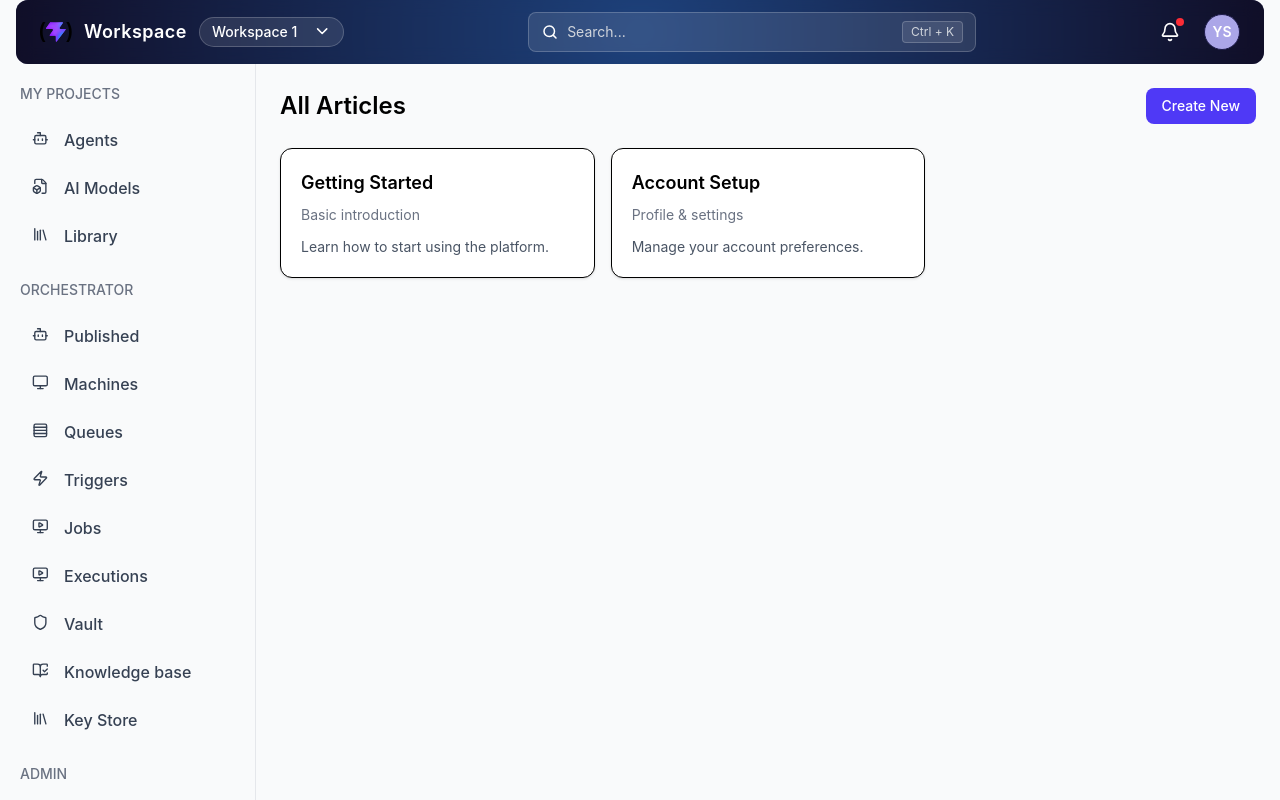
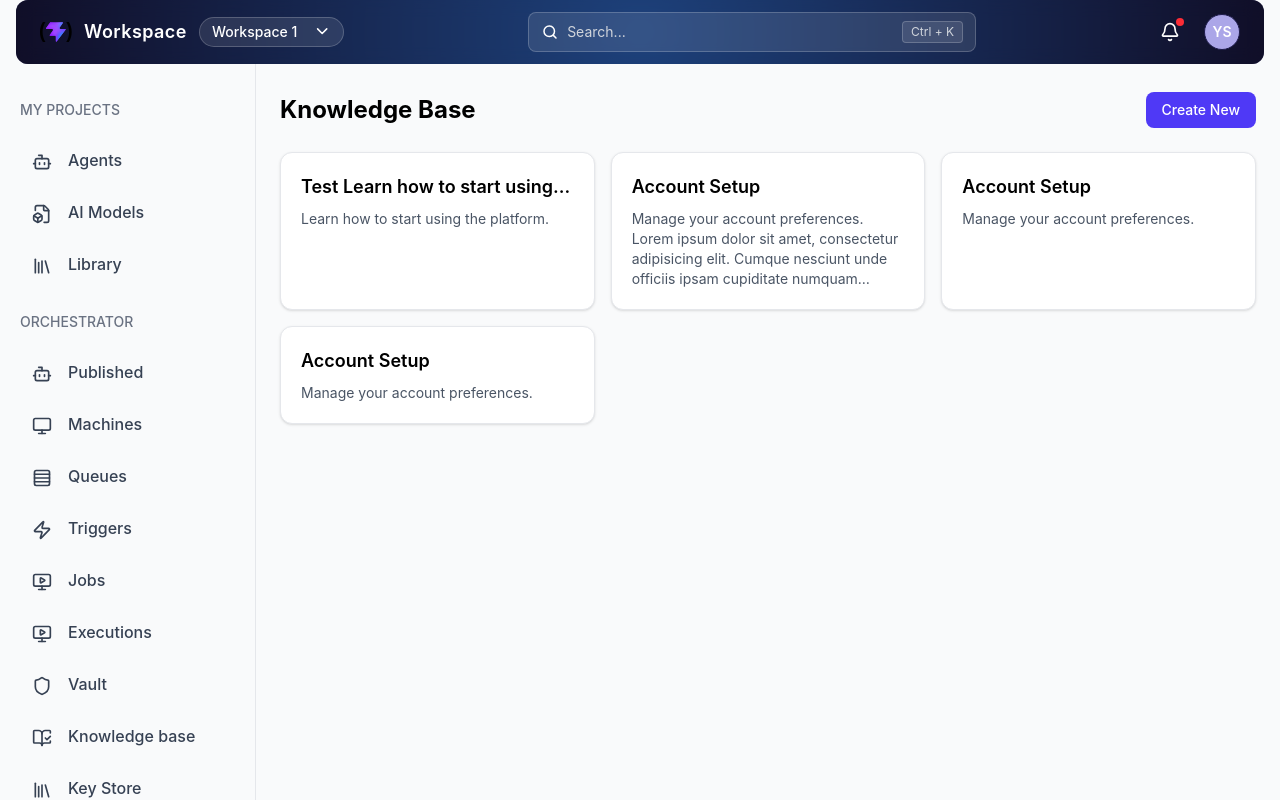
Before and after one commit to Yash0770/workspace-frontend, a React (Vite) app: page / in a window 1280 px wide. Built offline with nearby package versions, Linux system fonts and the light colour scheme.

Commit message:
Refactor Sidebar and Card components for improved layout and styling; update Home page titles and content for better clarity

```diff
--- a/src/components/layout/Sidebar.jsx
+++ b/src/components/layout/Sidebar.jsx
@@ -4,14 +4,14 @@ import { sidebarSections } from "../../constants/dummyData";
 export default function Sidebar() {
   return (
     <aside className="w-46 lg:w-64 border-r border-gray-200 bg-gray-50 flex flex-col">
-      <div className="flex-1 overflow-y-auto scrollbar p-5">
+      <div className="mt-4 flex-1 overflow-y-auto scrollbar p-5">
         {sidebarSections.map((section, index) => (
           <div key={index} className="mb-6">
             <h2 className="text-sm font-medium text-gray-500 mb-4 uppercase">
               {section.title}
             </h2>
 
-            <nav className="space-y-2">
+            <nav className="space-y-1">
               {section.items.map((item, i) => (
                 <div
                   key={i}
@@ -20,7 +20,7 @@ export default function Sidebar() {
                   hover:bg-indigo-50 hover:text-[#4F46E5]
                   transition-colors"
                 >
-                  <Icon name={item.icon} size={20} />
+                  <Icon name={item.icon} size={24} className="mt-2" />
                   <span>{item.label}</span>
                 </div>
               ))}
--- a/src/components/ui/Card.jsx
+++ b/src/components/ui/Card.jsx
@@ -1,13 +1,14 @@
 import React from "react";
 
-export default function Card({ title, description, children }) {
+export default function Card({ title, children }) {
   return (
-    <div className="bg-white shadow-sm border rounded-xl p-5 hover:shadow-md transition">
-      {title && <h3 className="text-lg font-semibold mb-2">{title}</h3>}
-      {description && (
-        <p className="text-sm text-gray-500 mb-3">{description}</p>
+    <div className="bg-white shadow-sm border border-gray-200 rounded-xl p-5 hover:shadow-md transition">
+      {title && (
+        <h3 className="text-lg font-semibold mb-2 line-clamp-1" title={title}>
+          {title}
+        </h3>
       )}
-      {children}
+      <div className="line-clamp-4">{children}</div>
     </div>
   );
 }
--- a/src/pages/Home.jsx
+++ b/src/pages/Home.jsx
@@ -13,21 +13,46 @@ export default function Home() {
   return (
     <MainLayout>
       {/* Header section */}
-      <div className="flex justify-between items-center mb-6">
-        <h2 className="text-2xl font-semibold">All Articles</h2>
+      <div className="flex justify-between items-center mt-1 mb-6">
+        <h2 className="text-2xl font-bold">Knowledge Base</h2>
 
-        <Button onClick={handleOpen}>Create New</Button>
+        <Button onClick={handleOpen} className="cursor-pointer">
+          Create New
+        </Button>
       </div>
 
       {/* Cards */}
       <div className="grid grid-cols-1 md:grid-cols-2 lg:grid-cols-3 gap-4">
-        <Card title="Getting Started" description="Basic introduction">
+        <Card title="Test Learn how to start using the platform. Learn how to start using the platform.">
           <p className="text-sm text-gray-600">
             Learn how to start using the platform.
           </p>
         </Card>
 
-        <Card title="Account Setup" description="Profile & settings">
+        <Card title="Account Setup">
+          <p className="text-sm text-gray-600">
+            Manage your account preferences. Lorem ipsum dolor sit amet,
+            consectetur adipisicing elit. Cumque nesciunt unde officiis ipsam
+            cupiditate numquam dolorum distinctio expedita. Animi corrupti iure
+            dolores non nobis aspernatur esse enim consequuntur accusantium
+            ullam. Quidem possimus magni adipisci facere laboriosam eius. Eaque
+            tempore suscipit, commodi, similique rem deleniti ex itaque pariatur
+            eum inventore voluptatem hic obcaecati maiores saepe dolores
+            quisquam harum vero neque culpa. Non veritatis amet voluptates sint
+            libero fugiat. Doloribus atque eius esse minima ratione modi illo
+            qui beatae quas, optio repudiandae sequi at impedit obcaecati
+            explicabo? Amet dicta temporibus rerum modi? A ipsum qui dicta
+            dolore porro ipsa dolorem ratione. Ducimus, debitis animi?
+            Perspiciatis veniam qui labore minima fugit officiis aliquid rem
+            ullam placeat quia, id delectus reiciendis atque. Amet, harum!
+          </p>
+        </Card>
+        <Card title="Account Setup">
+          <p className="text-sm text-gray-600">
+            Manage your account preferences.
+          </p>
+        </Card>
+        <Card title="Account Setup">
           <p className="text-sm text-gray-600">
             Manage your account preferences.
           </p>
```
